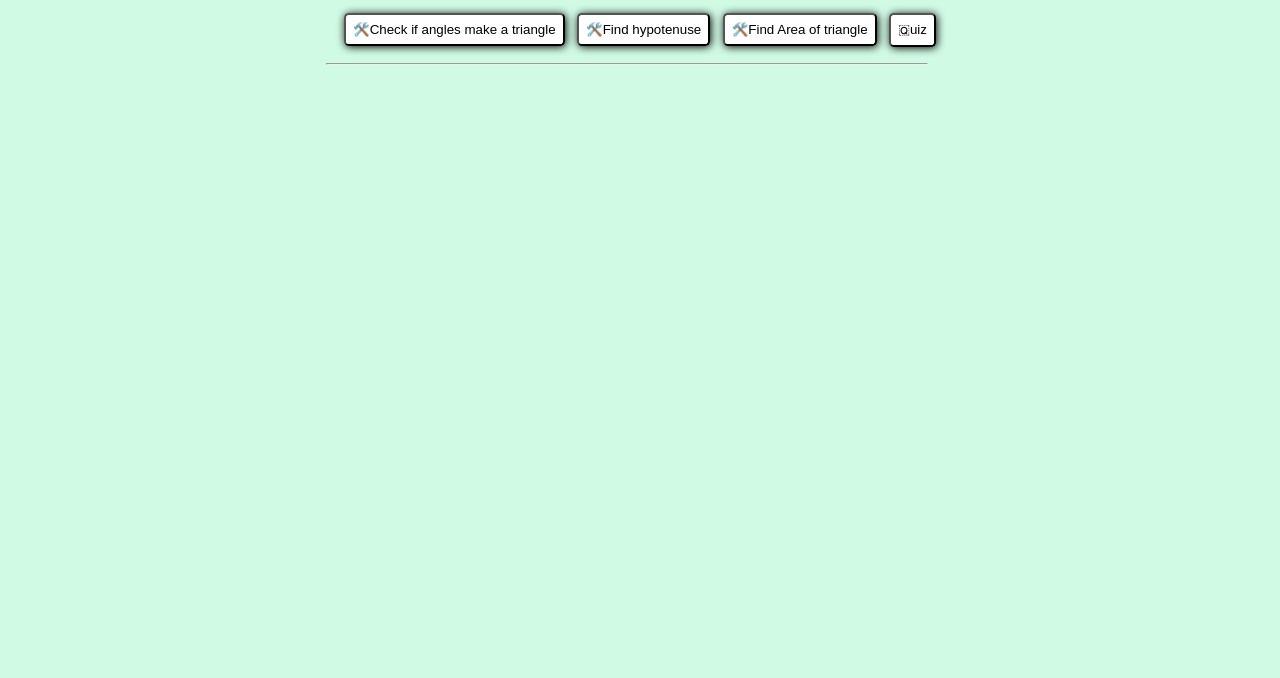
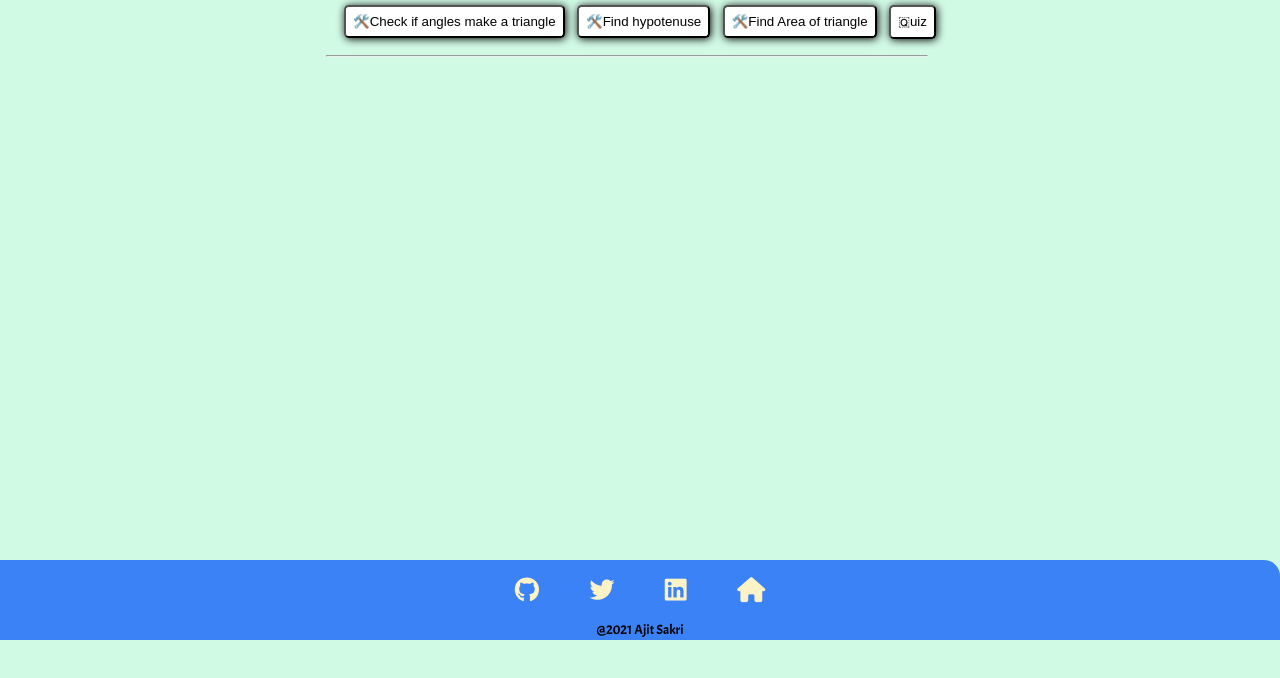
Before and after one commit to ajitpsakri/fun-triangles, a website: page index.html in a window 1280 px wide. Drawn offline with Linux system fonts and the light colour scheme.

Commit message:
revert foot

```diff
--- a/index.html
+++ b/index.html
@@ -7,7 +7,7 @@
     <meta name="viewport" content="width=device-width, initial-scale=1.0">
     <title>learn triangles</title>
     <link rel="stylesheet" href="./style/style.css">
-    <!-- <link rel="stylesheet" href="./style/footer.css"> -->
+    <link rel="stylesheet" href="./style/footer.css">
     <script src="https://kit.fontawesome.com/1a8e4103d5.js" crossorigin="anonymous"></script>
 </head>
 
@@ -177,7 +177,7 @@
         </div>
         <p class="center" id="message"></p>
     </main>
-    <!-- <footer>
+    <footer>
         <ul>
             <li class="list-inline non-bullet"><a target="_blank" href="https://github.com/ajitpsakri"><i
                         class="fab fa-github"></i></a>
@@ -191,7 +191,7 @@
                         class="fas fa-home"></i></a></li>
         </ul>
         <small>@2021 Ajit Sakri</small>
-    </footer> -->
+    </footer>
     <script src="./index.js"></script>
     <script src="./components/sumAngles.js"></script>
     <script src="./components/hypotenuse.js"></script>
```
